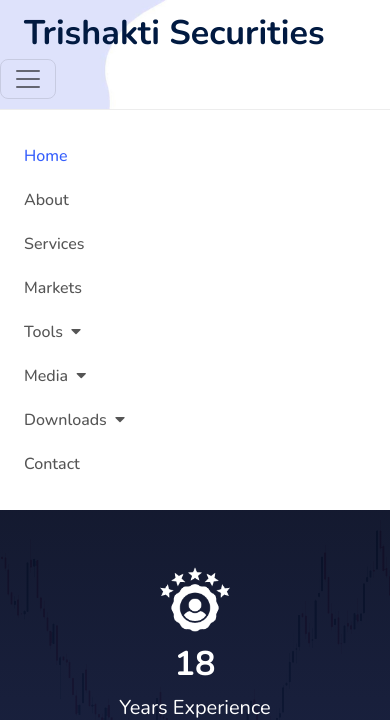
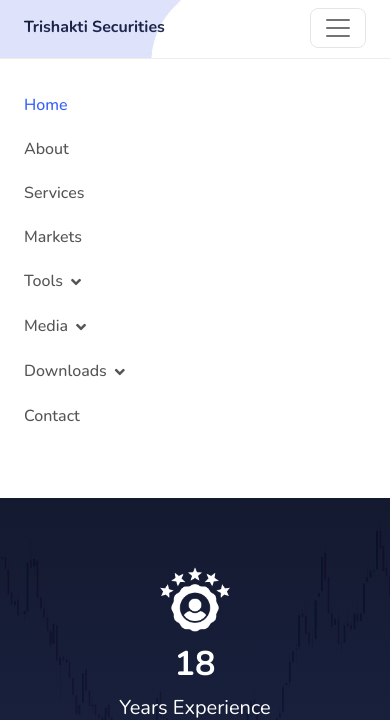
Before and after one commit to RoboPrabin/WEB-TrishaktiWebsite, a PHP site: page /index1.html in a window 390 px wide, after a click that opens the changed part. Shown: the top 720 px of the page. Run offline with PHP 8.4, Linux system fonts and the light colour scheme; some libraries are stand-ins or nearby versions.

Commit message:
image and screen size fixing

```diff
--- a/css/style1.css
+++ b/css/style1.css
@@ -163,14 +163,83 @@
     transition: .5s;
 }
 
-.top-bar {
-    height: 45px;
-    border-bottom: 1px solid rgba(53, 94, 252, .07);
+/* Styling for the top-bar content */
+.top-bar .col-lg-6 small {
+    font-size: 1rem; /* Default font size for larger screens */
 }
+
+/* Adjust font size for larger screens */
+@media (max-width: 1440) {
+    .top-bar .col-lg-6 larger {
+        font-size: 1rem; /* Adjust font size further for lager screens */
+    }
+}
+@media (max-width: 1236px) {
+    .top-bar .col-lg-6 large {
+        font-size: 0.9rem; /* Adjust font size further for large screens */
+    }
+}
+
+
+@media (max-width: 1200px) {
+    .top-bar .col-lg-6 medium {
+        font-size: 0.8rem; /* Smaller font size for tablets and medium-sized screens */
+    }
+}
+
+@media (max-width: 1100px) {
+    .top-bar .col-lg-6 small {
+        font-size: 0.65rem; /* Smaller font size for tablets and medium-sized screens */
+    }
+}
+
+/* Adjust font size for tablets and smaller laptops */
+@media (max-width: 1024px) {
+    .top-bar .col-lg-6 small {
+        font-size: 0.67rem; /* Adjust font size further for smaller screens */
+    }
+}
+
+@media (max-width: 995px) {
+    .top-bar .col-lg-6 small {
+        font-size: 0.6rem; /* Smaller font size for tablets and medium-sized screens */
+    }
+}
+
+
+/* Adjust font size for mobile screens */
+@media (max-width: 768px) {
+    .top-bar .col-lg-6 small {
+        font-size: 0.8rem; /* Smaller font size for mobile screens */
+    }
+}
+
+/* Even smaller font size for very small screens */
+@media (max-width: 576px) {
+    .top-bar .col-lg-6 small {
+        font-size: 0.7rem; /* Further reduce font size for very small screens */
+    }
+}
+
+/* For screens smaller than 400px */
+@media (max-width: 400px) {
+    .top-bar .col-lg-6 small {
+        font-size: 0.6rem; /* Reduce font size to fit very small screens */
+    }
+}
+
+/* For screens smaller than 200px (extremely small screens, like feature phones) */
+@media (max-width: 200px) {
+    .top-bar .col-lg-6 small {
+        font-size: 0.5rem; /* Further reduce font size for extremely small screens */
+    }
+}
+
 
 .navbar .dropdown-toggle::after {
     border: none;
     content: "\f107";
+    font-family: "Font Awesome 5 Free";
     font-weight: 900;
     vertical-align: middle;
     margin-left: 8px;
@@ -202,6 +271,12 @@
         padding: 10px 0;
     }
 }
+
+
+
+
+
+
 
 @media (min-width: 992px) {
     .navbar .nav-item .dropdown-menu {
@@ -266,8 +341,8 @@
     #header-carousel .carousel-item img {
         position: absolute;
         width: 100%;
-        height: 100%;
-        object-fit: cover;
+        height: 90%;
+
     }
 }
 .btn-icon {
@@ -296,6 +371,7 @@
     font-size: small;
 }
 
+
 /*** Facts ***/
 /* .facts {
     background: linear-gradient(rgba(53, 94, 252, .95), rgba(53, 94, 252, .95)), url(../img/bg1.png);
@@ -309,9 +385,79 @@
     background: linear-gradient(rgba(7, 13, 36, 0.95), rgba(28, 41, 94, 0.95)), url(../img/bg2.png);
 }
 
+/* Gradient color for the .fact class */
 .fact {
-    color: linear-gradient(rgba(7, 13, 36, 0.95), rgba(28, 41, 94, 0.95));
+    background: linear-gradient(rgba(7, 13, 36, 0.95), rgba(28, 41, 94, 0.95));
+    -webkit-background-clip: text; /* Ensures gradient applies to text */
+    background-clip: text; /* Standard property for compatibility */
+    color: transparent; /* Text color transparent to show the gradient */
+    font-weight: bold;
+    font-size: 2.5rem; /* Default font size for large screens */
 }
+
+/* Adjust font size for medium screens */
+@media (max-width: 1440px) {
+    .fact {
+        font-size: 3rem; /* Smaller font size for tablets and medium-sized screens */
+    }
+}
+
+
+@media (max-width: 1200px) {
+    .fact {
+        font-size: 2rem; /* Smaller font size for tablets and medium-sized screens */
+    }
+}
+
+@media (max-width: 1100px) {
+    .fact {
+        font-size: 1.7rem; /* Smaller font size for tablets and medium-sized screens */
+    }
+}
+
+@media (max-width: 1024px) {
+    .dispaly-4{
+        font-size: 1.6rem; /* Smaller font size for tablets and medium-sized screens */
+    }
+}
+
+/* Adjust font size for tablets and smaller laptops */
+@media (max-width: 1024px) {
+    .fact {
+        font-size: 1.5rem; /* Adjust font size further for smaller screens */
+    }
+}
+
+/* Adjust font size for mobile screens */
+@media (max-width: 768px) {
+    .fact {
+        font-size: 1.6rem; /* Smaller font size for mobile screens */
+    }
+}
+
+/* Even smaller font size for very small screens */
+@media (max-width: 576px) {
+    .fact {
+        font-size: 1.2rem; /* Further reduce font size for very small screens */
+    }
+}
+
+/* For screens smaller than 400px */
+@media (max-width: 400px) {
+    .fact {
+        font-size: 1rem; /* Reduce font size to fit very small screens */
+    }
+}
+
+/* For screens smaller than 200px (extremely small screens, like feature phones) */
+@media (max-width: 200px) {
+    .fact {
+        font-size: 0.8rem; /* Further reduce font size for extremely small screens */
+    }
+}
+
+
+
 
 .fon{
     color: #4174cf;
--- a/index1.html
+++ b/index1.html
@@ -39,7 +39,7 @@
 
 
      <!-- Navbar Start -->
-     <div class="container-fluid fixed-top px-0 text-dark wow fadeIn" data-wow-delay="0.1s">
+     <div id="stickyHeaderwrap" class="container-fluid fixed-top px-0 text-dark wow fadeIn" data-wow-delay="0.1s">
         <div class="top-bar row gx-0 align-items-center d-none d-lg-flex">
             <div class="col-lg-6 px-5 text-start">
                 <small><i class="fa fa-map-marker-alt text-primary me-2"></i>7th floor, Start Mall, Putalisadak, Kathmandu</small>
@@ -51,17 +51,17 @@
               <small class="ms-4"><i class="fa fa-phone-alt text-primary me-2"></i>+977 01-5970148</small>
 
               <!-- Facebook Icon inside rounded button -->
-              <a class="ms-4 btn btn-light btn-sm-square rounded-circle me-2" href="">
+              <a class="ms-4 btn btn-light btn-sm-square rounded-circle mt-1 me-2" href="">
                 <i class="fab fa-facebook-f text-primary"></i>
               </a>
 
               <!-- Twitter Icon inside rounded button -->
-              <a class="ms-2 btn btn-light btn-sm-square rounded-circle me-2" href="">
+              <a class="ms-2 btn btn-light btn-sm-square rounded-circle mt-1 me-2" href="">
                 <i class="fab fa-twitter text-primary"></i>
               </a>
 
               <!-- LinkedIn Icon inside rounded button -->
-              <a class="ms-2 btn btn-light btn-sm-square rounded-circle me-2" href="">
+              <a class="ms-2 btn btn-light btn-sm-square rounded-circle mt-1 me-2" href="">
                 <i class="fab fa-linkedin-in text-primary"></i>
               </a>
             </div>
@@ -83,9 +83,9 @@
                     <a href="about.html" class="nav-item nav-link">About</a>
                     <a href="service.html" class="nav-item nav-link">Services</a>
                     <a href="market.html" class="nav-item nav-link">Markets</a>
+
                     <div class="nav-item dropdown">
-                        <a href="#" class="nav-link" data-bs-toggle="dropdown">Tools
-                            <i class="fa fa-caret-down ms-1"></i> </a>
+                        <a href="#" class="nav-link dropdown-toggle" data-bs-toggle="dropdown">Tools</a>
                         <div class="dropdown-menu border-light m-0">
                             <a href="tools/Sharecalculator.html" class="dropdown-item">Share Calculator</a>
                             <a href="tools/dividendcalculator.html" class="dropdown-item">Divident Calculator</a>
@@ -96,9 +96,7 @@
                         </div>
                     </div>
                     <div class="nav-item dropdown">
-                        <a href="#" class="nav-link" data-bs-toggle="dropdown">Media
-                            <i class="fa fa-caret-down ms-1"></i>
-                        </a>
+                            <a href="#" class="nav-link dropdown-toggle" data-bs-toggle="dropdown">Media</a>
                         <div class="dropdown-menu border-light m-0">
                             <a href="Notice.html" class="dropdown-item">Notice </a>
                             <a href="na.html" class="dropdown-item">News & Article</a>
@@ -107,9 +105,7 @@
                         </div>
                     </div>
                     <div class="nav-item dropdown">
-                        <a href="#" class="nav-link" data-bs-toggle="dropdown">Downloads
-                            <i class="fa fa-caret-down ms-1"></i>
-                        </a>
+                        <a href="#" class="nav-link dropdown-toggle" data-bs-toggle="dropdown">Downloads</a>
                         <div class="dropdown-menu border-light m-0">
                             <a href="act.html" class="dropdown-item">ACT</a>
                             <a href="rr.html" class="dropdown-item">Rule & Regulation</a>
@@ -122,11 +118,11 @@
                     <!-- <a href="tools.html" class="nav-item nav-link">Tools</a> -->
                     <a href="contact.html" class="nav-item nav-link">Contact</a>
                 </div>
+            </div>
 
 
 
 
-            </div>
         </nav>
     </div>
     <!-- Navbar End -->
@@ -152,13 +148,13 @@
         </div>
             <div class="carousel-inner">
                 <div class="carousel-item active">
-                    <img class="w-100" src="img/carousel-1.jpg" alt="Image">
+                    <img class="img-fluid w-100" src="img/carousel-1.jpg" alt="Image">
                     <div class="carousel-caption">
                         <div class="container">
                             <div class="row justify-content-start w-100">
                                 <div class="col-lg-8">
                                     <p class="d-inline-block border border-white rounded text-primary fw-semi-bold py-1 px-3 animated slideInDown">Broker 48</p>
-                                    <h1 class="display-2 mb-1 animated slideInDown">Invest Smarter, Grow Together</h1>
+                                    <h1 class="display-3 mb-1 animated slideInDown">Invest Smarter, <br>Grow Together</h1>
                                     <!-- <a href="" class="btn btn-primary py-3 px-5 animated slideInDown">Explore More</a> -->
                                 </div>
                             </div>
@@ -166,13 +162,13 @@
                     </div>
                 </div>
                 <div class="carousel-item">
-                    <img class="w-100" src="img/carousel-2.jpg" alt="Image">
+                    <img class="img-fluid w-100" src="img/carousel-2.jpg" alt="Image">
                     <div class="carousel-caption">
                         <div class="container">
                             <div class="row justify-content-start">
                                 <div class="col-lg-7">
                                     <p class="d-inline-block border border-white rounded text-primary fw-semi-bold py-1 px-3 animated slideInDown">Broker 48</p>
-                                    <h1 class="display-2 mb-1 animated slideInDown">True Trading Support For You</h1>
+                                    <h1 class="display-3 mb-1 animated slideInDown">True Trading Support <br>For You</h1>
                                     <!-- <a href="" class="btn btn-primary py-3 px-5 animated slideInDown">Explore More</a> -->
                                 </div>
                             </div>
@@ -404,7 +400,7 @@
 
 
     <!-- Copyright Start -->
-        <div class="container-fluid facts py-sm-3">
+        <div id="stickyFooterwrap" class="container-fluid facts py-sm-3">
             <div class="row">
                 <div class="col-md-6 text-center text-md-start mb-3 mb-md-0 text-white">
                     &copy; <a class="border-bottom text-white" href="#">Trishakti Securities</a>, All Right Reserved.
```
Also changed, not shown: css/style.css (+9 -4 lines).
